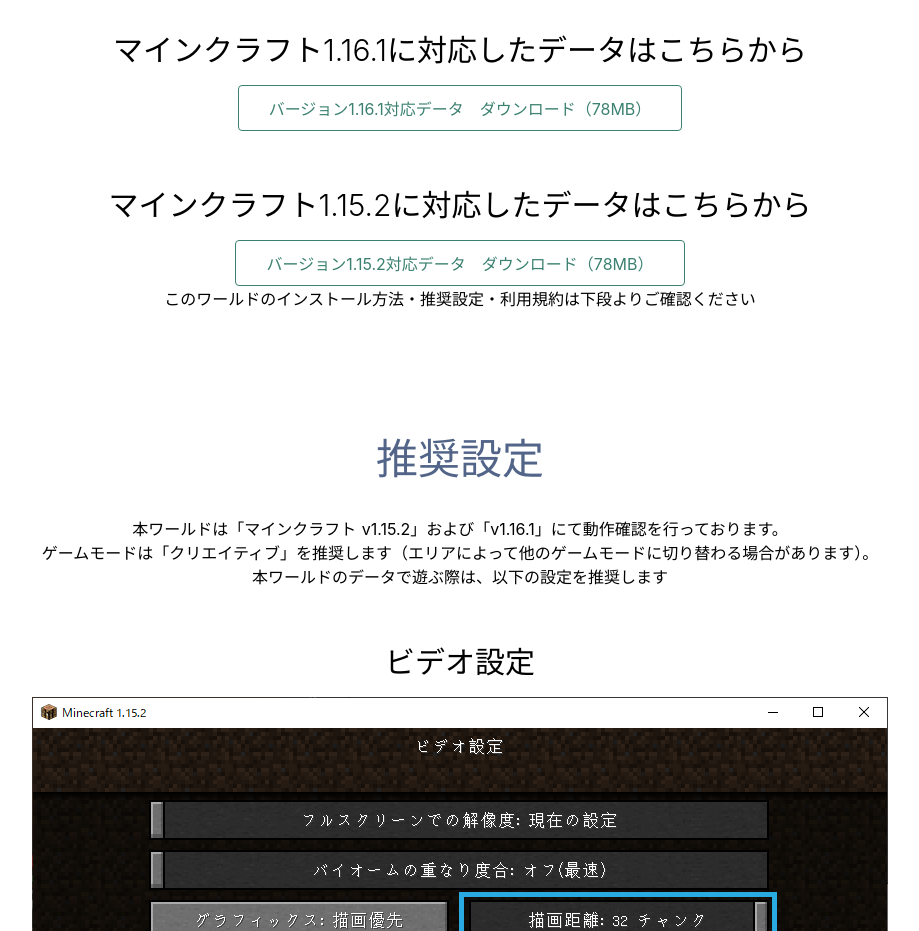
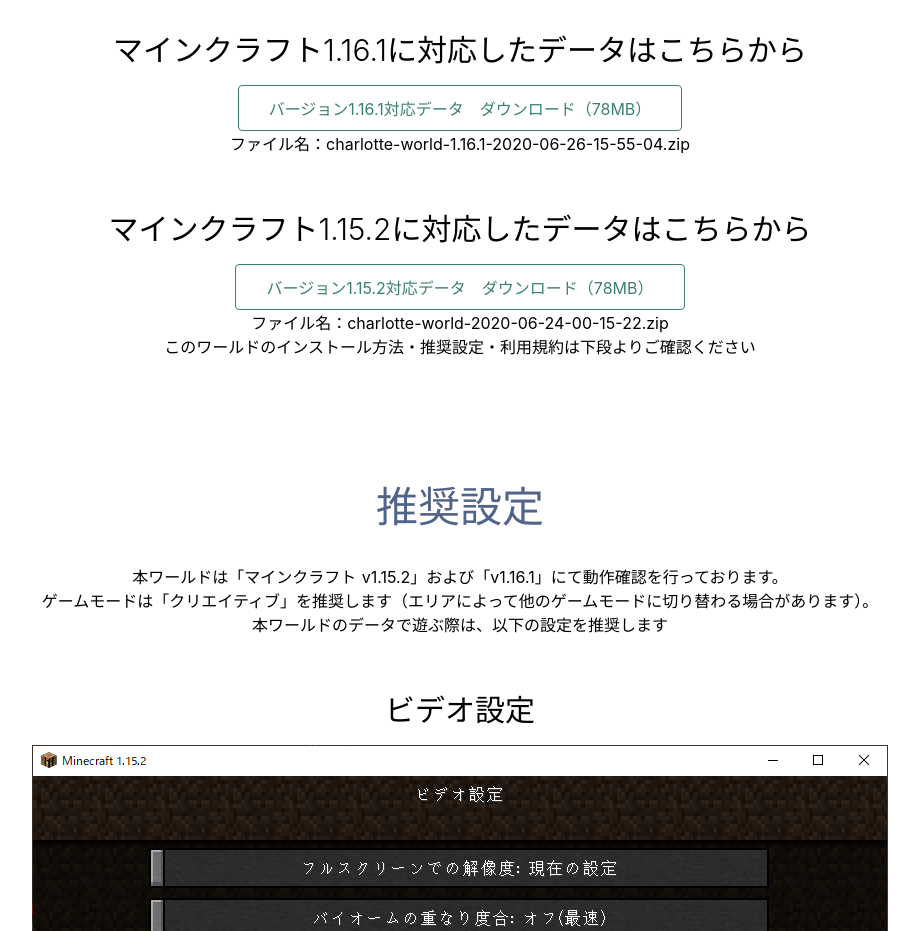
Before and after one commit to karia/shimamura-charlotte-bd, a Nuxt app: page / in a window 1280 px wide. Shown: the part 4680-5611 px from the top of the page, without its empty margins (180-1099 px from the left). Built offline with nearby package versions, Linux system fonts and the light colour scheme.

Commit message:
v1.16.1の配布データを-2020-06-26-15-55-04版に更新

```diff
--- a/pages/index.vue
+++ b/pages/index.vue
@@ -87,11 +87,15 @@
           </h3>
 
           <p><a
-            href="charlotte-world-1.16.1-2020-06-24-23-10-00.zip"
+            href="charlotte-world-1.16.1-2020-06-26-15-55-04.zip"
             class="button--green"
           >
             バージョン1.16.1対応データ　ダウンロード（78MB）
           </a></p>
+
+          <p>
+            ファイル名：charlotte-world-1.16.1-2020-06-26-15-55-04.zip
+          </p>
 
           <h3 class="sectiontitle">
             マインクラフト1.15.2に対応したデータはこちらから
@@ -103,6 +107,10 @@
           >
             バージョン1.15.2対応データ　ダウンロード（78MB）
           </a></p>
+
+          <p>
+            ファイル名：charlotte-world-2020-06-24-00-15-22.zip
+          </p>
 
           <p>このワールドのインストール方法・推奨設定・利用規約は下段よりご確認ください</p>
         </div>
```
Also changed, not shown: 2 other files (tests, documents, lock files or other folders).
